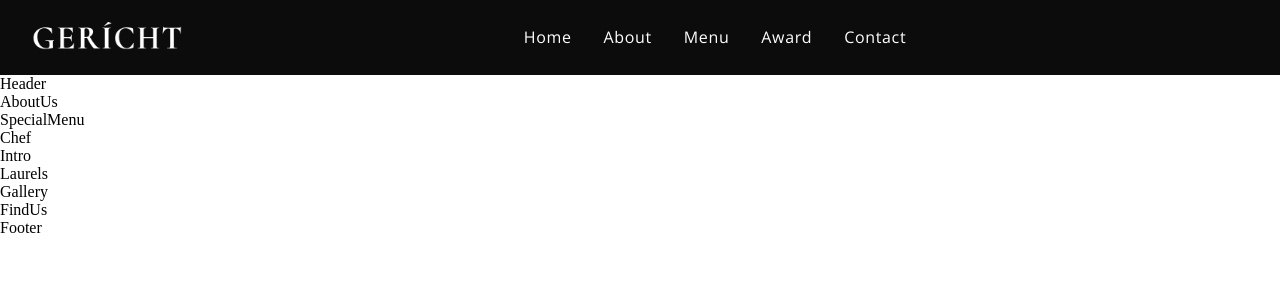
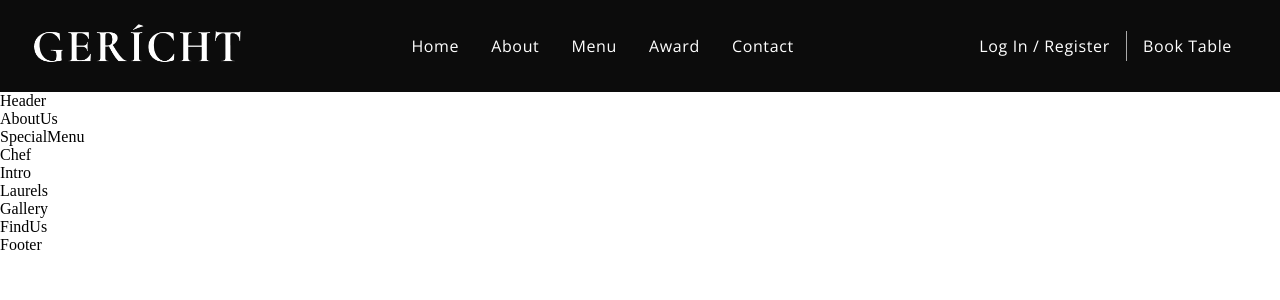
Before and after one commit to maazjnr/Afri-Restaurant, a React (Create React App) app: page / in a window 1280 px wide. Shown: the top 300 px of the page. Built offline with nearby package versions, Linux system fonts and the light colour scheme; a web font is replaced by a local one.

Commit message:
navbar done

```diff
--- a/src/components/Navbar/Navbar.css
+++ b/src/components/Navbar/Navbar.css
@@ -29,3 +29,104 @@
     margin: 0 1rem;
     cursor: pointer;
 }
+
+.app__navbar-links li:hover{
+    color: rgb(228, 214, 132);
+    cursor: pointer;
+}
+
+.app__navbar-login {
+    display: flex;
+    justify-content: flex-end;
+    align-items: center;
+}
+
+.app__navbar-login a{
+    margin: 0 1rem;
+    text-decoration: none;
+    transition: 0.5s ease;
+}
+
+.app__navbar-login a:hover{
+    border-bottom: 1px solid var(--color-golden);
+}
+
+.app__navbar-login div{
+    width: 1px;
+    height: 30px;
+    background-color: var(--color-grey);
+}
+
+.app__navbar-smallscreen{
+    display: none;
+}
+
+.app__navbar-smallscreen-overlay{
+    position: fixed;
+    top: 0;
+    left: 0;
+    width: 100%;
+    height: 100vh;
+    background-color: var(--color-black);
+    transition: 0.5s;
+    flex-direction: column;
+    z-index: 5;
+}
+
+.app__navbar-smallscreen-links{
+    list-style: none;
+}
+
+.app__navbar-smallscreen-links li{
+    margin: 2rem ;
+    cursor: pointer;
+    color: var(--color-golden);
+    font-size: 2rem;
+    text-align: center;
+    font-family: var(--font-base);
+    transition: 0.2s;
+}
+
+.app__navbar-smallscreen-links li:hover{
+    color: var(--color-white);
+}
+
+.app__navbar-smallscreen-overlay .overlay__close{
+    font-size: 27px;
+    color: var(--color-golden);
+    cursor: pointer;
+    position: absolute;
+    top: 20px;
+    right: 20px;
+}
+
+@media screen and (max-width: 2000px){
+    .app__navbar-logo img{
+        width: 210px;
+    }
+}
+
+
+@media screen and (max-width: 1150px) {
+    .app__navbar-links{
+        display: none;
+    }
+
+    .app__navbar-smallscreen {
+        display: flex;
+    }
+}
+
+@media screen and (max-width: 650px){
+    .app__navbar{
+    padding: 1rem;
+    }
+
+    .app__navbar-login{
+        display: none;
+    }
+
+    .app__navbar-logo img{
+        width: 110px;
+    }
+}
--- a/src/components/Navbar/Navbar.jsx
+++ b/src/components/Navbar/Navbar.jsx
@@ -1,11 +1,17 @@
-import React from 'react';
-import {GiHambugerMenu} from "react-icons/gi";
+import React, { useState } from 'react';
+import {GiHamburgerMenu} from "react-icons/gi";
 import {MdOutlineRestaurantMenu} from 'react-icons/md';
 
 import images from '../../constants/images';
 import './Navbar.css';
 
-const Navbar = () => (
+const Navbar = () => {
+
+  const [toggleMenu, setToggleMenu] = useState(false)
+
+  return (
+
+
   <nav className='app__navbar'>
     <div className='app__navbar-logo'>
       <img src={images.gericht} alt='app-logo' />
@@ -18,7 +24,33 @@ const Navbar = () => (
       <li className='p__opensans'><a href='#award'>Award</a></li>
       <li className='p__opensans'><a href='#acontact'>Contact</a></li>
     </ul>
+
+    <div className='app__navbar-login'>
+    <a href='#login' className='p__opensans'>Log in / Register</a>
+    <div></div>
+    <a href='/' className='p__opensans'>Book Table</a>
+    </div>
+
+    <div className='app__navbar-smallscreen'>
+      <GiHamburgerMenu color="#fff" fontSize={27} onClick={()  => setToggleMenu(true)} />
+
+{toggleMenu && (
+        <div className='app__navbar-smallscreen-overlay flex__center slide-bottom'>
+        <MdOutlineRestaurantMenu fontSize={27} className='overlay__close' onClick={() => setToggleMenu(false)}/>
+        <ul className='app__navbar-smallscreen-links'>
+        <li className='p__opensans'><a href='#home'>Home</a></li>
+        <li className='p__opensans'><a href='#about'>About</a></li>
+        <li className='p__opensans'><a href='#menu'>Menu</a></li>
+        <li className='p__opensans'><a href='#award'>Award</a></li>
+        <li className='p__opensans'><a href='#acontact'>Contact</a></li>
+      </ul>
+        </div>
+
+)}
+
+    </div>
   </nav>
-);
+    )
+};
 
 export default Navbar;
```
